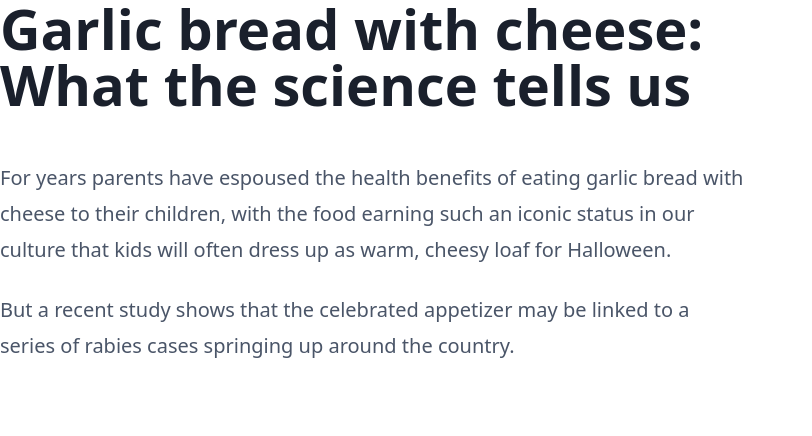
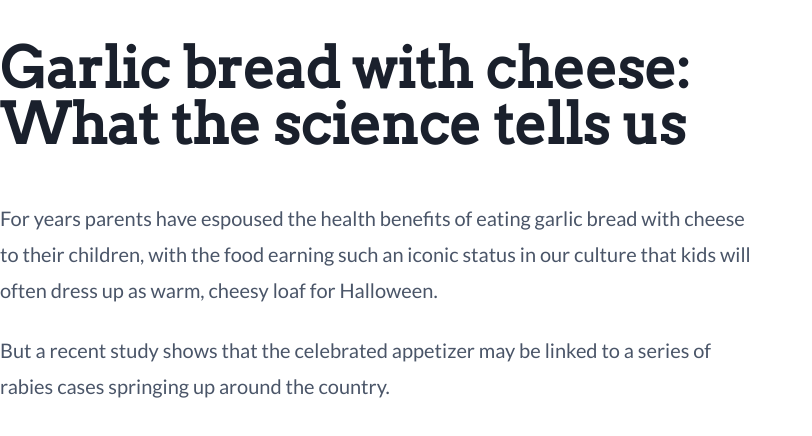
Before and after one commit to Rixcy/rickbooth-dot-me, a Next.js app: page / in a window 1280 px wide. Shown: the top 436 px of the page, without its empty margins (0-812 px from the left). Built offline with nearby package versions, Linux system fonts and the light colour scheme.

Commit message:
feat: add google fonts and revert postcss to use tailwind defaults

```diff
--- a/package.json
+++ b/package.json
@@ -32,7 +32,6 @@
     "devDependencies": {
         "@commitlint/cli": "^9.1.2",
         "@commitlint/config-conventional": "^9.1.2",
-        "@fullhuman/postcss-purgecss": "^2.3.0",
         "@tailwindcss/typography": "^0.2.0",
         "@types/node": "^14.6.3",
         "@types/react": "^16.9.49",
--- a/pages/index.js
+++ b/pages/index.js
@@ -7,7 +7,7 @@ export default function Home() {
                 <title>Create Next App</title>
                 <link rel="icon" href="/favicon.ico" />
             </Head>
-            <article className="prose lg:prose-xl">
+            <article className="prose lg:prose-xl mt-10">
                 <h1>Garlic bread with cheese: What the science tells us</h1>
                 <p>
                     For years parents have espoused the health benefits of eating garlic bread with
--- a/postcss.config.js
+++ b/postcss.config.js
@@ -2,13 +2,5 @@ module.exports = {
     plugins: {
         tailwindcss: {},
         autoprefixer: {},
-        ...(process.env.NODE_ENV === 'production'
-            ? {
-                  '@fullhuman/postcss-purgecss': {
-                      content: ['./components/**/*.js', './pages/**/*.js'],
-                      defaultExtractor: (content) => content.match(/[\w-/:]+(?<!:)/g) || [],
-                  },
-              }
-            : {}),
     },
 }
--- a/styles.css
+++ b/styles.css
@@ -1,5 +1,17 @@
-/* purgecss start ignore */
+@import url('https://fonts.googleapis.com/css2?family=Arvo&family=Lato&display=swap');
 @tailwind base;
 @tailwind components;
-/* purgecss end ignore */
 @tailwind utilities;
+
+body {
+    font-family: 'Lato', sans-serif;
+}
+
+h1,
+h2,
+h3,
+h4,
+h5,
+h6 {
+    font-family: 'Arvo', sans-serif;
+}
--- a/tailwind.config.js
+++ b/tailwind.config.js
@@ -1,3 +1,11 @@
 module.exports = {
+    purge: [],
+    theme: {
+        fontFamily: {
+            title: ['Arvo', 'serif'],
+            body: ['Lato', 'sans-serif'],
+        },
+    },
+    variants: {},
     plugins: [require('@tailwindcss/typography')],
 }
```
Also changed, not shown: 1 other file (tests, documents, lock files or other folders).
